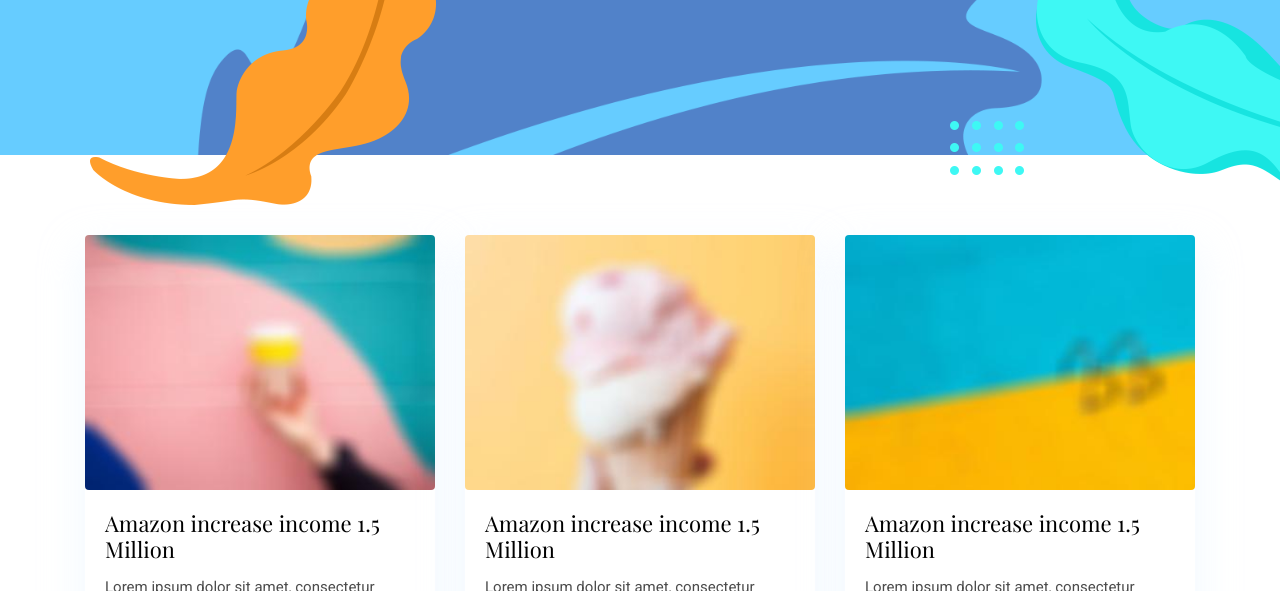
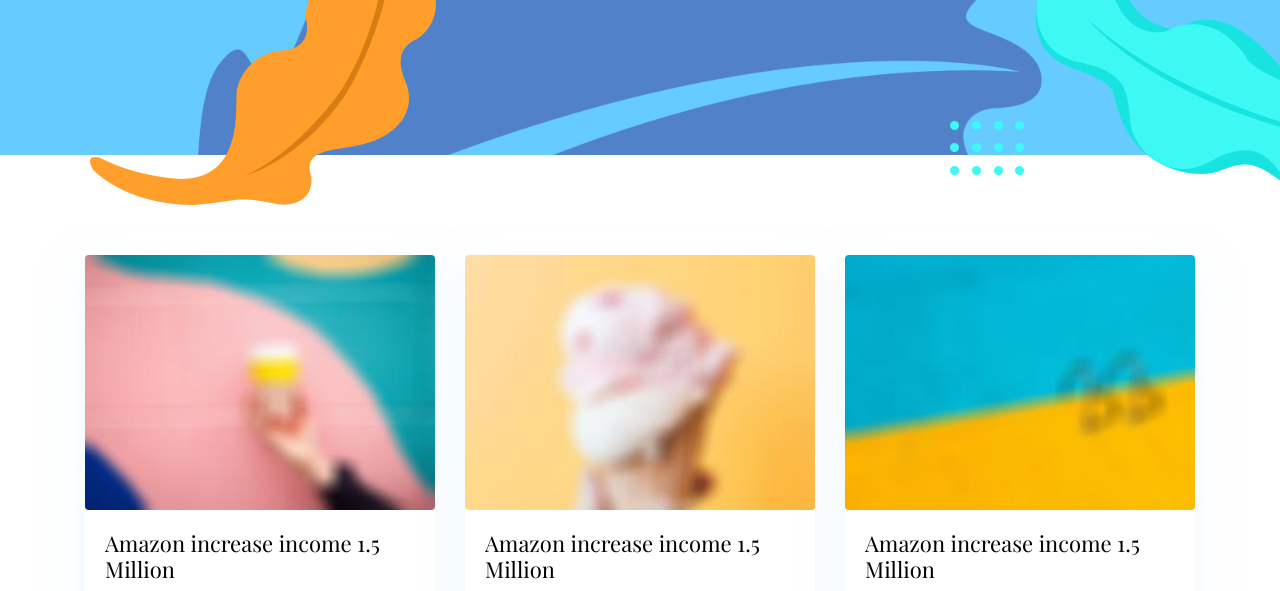
Before and after one commit to Marcaus-Cruz/marcaus-cruz.github.io, a plain HTML site: page blog.html in a window 1280 px wide. Shown: the part 349-940 px from the top of the page. Drawn offline with nearby package versions, Linux system fonts and the light colour scheme.

Commit message:
just need to update projects

```diff
--- a/css/style.css
+++ b/css/style.css
@@ -405,10 +405,30 @@
   height: 120px;
 }
 
+body::-webkit-scrollbar {
+  width: 12px;               /* width of the entire scrollbar */
+}
+
+body::-webkit-scrollbar-track {
+  background: orange;        /* color of the tracking area */
+}
+
+body::-webkit-scrollbar-thumb {
+  background-color: #2aaff1;    /* color of the scroll thumb */
+  border-radius: 20px;       /* roundness of the scroll thumb */
+  border: 3px solid orange;  /* creates padding around scroll thumb */
+}
+
 /* /form */
 /* card */
 .card {
   border: 0;
+  /*border: black 2px solid;
+  overflow-y: scroll;
+  max-height: 500px;*/
+  min-height: 800px;
+  margin: 20px 0;
+
 }
 
 .card-header {
```
Also changed, not shown: index.html (+5 -5 lines).
